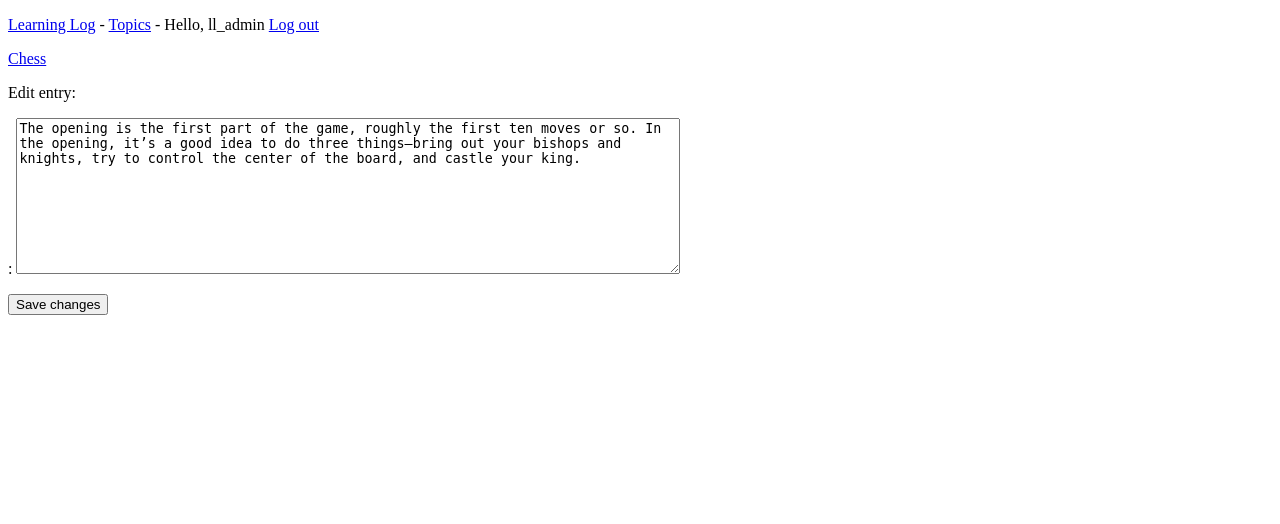
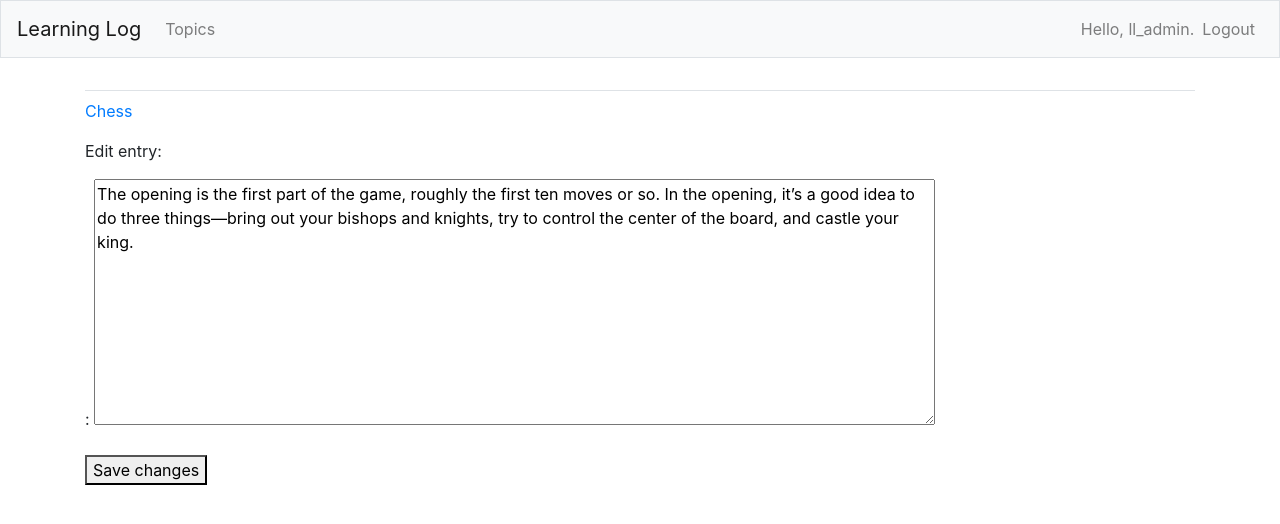
Before and after one commit to ReinNav/django-learning-log, a Django app: page /edit_entry/1/ in a window 1280 px wide. Shown: the top 524 px of the page. Run offline with Django 4.2, Linux system fonts and the light colour scheme; a user stored in the database is signed in; data comes from the database, SQL or seed files in the repository; both versions use the stored data as it was after the commit; some libraries are stand-ins or nearby versions.

Commit message:
Added & styled navbar in base page

```diff
--- a/learning_logs/templates/learning_logs/base.html
+++ b/learning_logs/templates/learning_logs/base.html
@@ -1,21 +1,65 @@
+{% load bootstrap4 %}
+
 <!DOCTYPE html>
 <html lang="en">
 <head>
     <meta charset="UTF-8">
+    <meta name="viewport" content="width=device-width, initial-scale=1,
+       shrink-to-fit=no">
     <title>Learning Log</title>
+
+    {% bootstrap_css %}
+    {% bootstrap_javascript jquery='full' %}
 </head>
 <body>
-    <p>
-        <a href="{% url 'learning_logs:index' %}">Learning Log</a> -
-        <a href="{% url 'learning_logs:topics' %}">Topics</a> -
-        {% if user.is_authenticated %}
-            Hello, {{ user.username }}
-            <a href="{% url 'users:logout' %}">Log out</a>
-        {% else %}
-            <a href="{% url 'users:register' %}">Register</a>
-            <a href="{% url 'users:login' %}">Log in</a>
-        {% endif %}
-    </p>
-    {% block content %} {% endblock content %}
+    <nav class="navbar navbar-expand-md navbar-light bg-light mb-4 border">
+        <a class="navbar-brand" href="{% url 'learning_logs:index' %}">
+            Learning Log
+        </a>
+
+        <button class="navbar-toggler" type="button" data-toggle="collapse"
+                data-target="#navbarCollapse" aria-controls="navbarCollapse"
+                aria-expanded="false" aria-label="Toggle navigation">
+            <span class="navbar-toggler-icon"></span>
+        </button>
+
+        <div class="collapse navbar-collapse" id="navbarCollapse">
+            <ul class="navbar-nav mr-auto">
+                <li class="nav-item">
+                    <a class="nav-link" href="{% url 'learning_logs:topics' %}">
+                        Topics
+                    </a>
+                </li>
+            </ul>
+
+            <ul class="navbar-nav ml-auto">
+                {% if user.is_authenticated %}
+                <li class="nav-item">
+                    <span class="navbar-text"> Hello, {{ user.username }}.</span>
+                </li>
+                <li class="nav-item">
+                    <a class="nav-link" href="{% url 'users:logout' %}">Logout</a>
+                </li>
+                {% else %}
+                <li class="nav-item">
+                    <a class="nav-link" href="{% url 'users:register' %}">Register</a>
+                </li>
+                <li class="nav-item">
+                    <a class="nav-link" href="{% url 'users:login' %}">Log in</a>
+                </li>
+                {% endif %}
+            </ul>
+        </div>
+
+    </nav>
+
+    <main role="main" class="container">
+        <div class="pb-2 mb-2 border-bottom">
+            {% block page_header %} {% endblock page_header %}
+        </div>
+        <div>
+            {% block content %} {% endblock content %}
+        </div>
+    </main>
 </body>
 </html>
```
Also changed, not shown: db.sqlite3.
